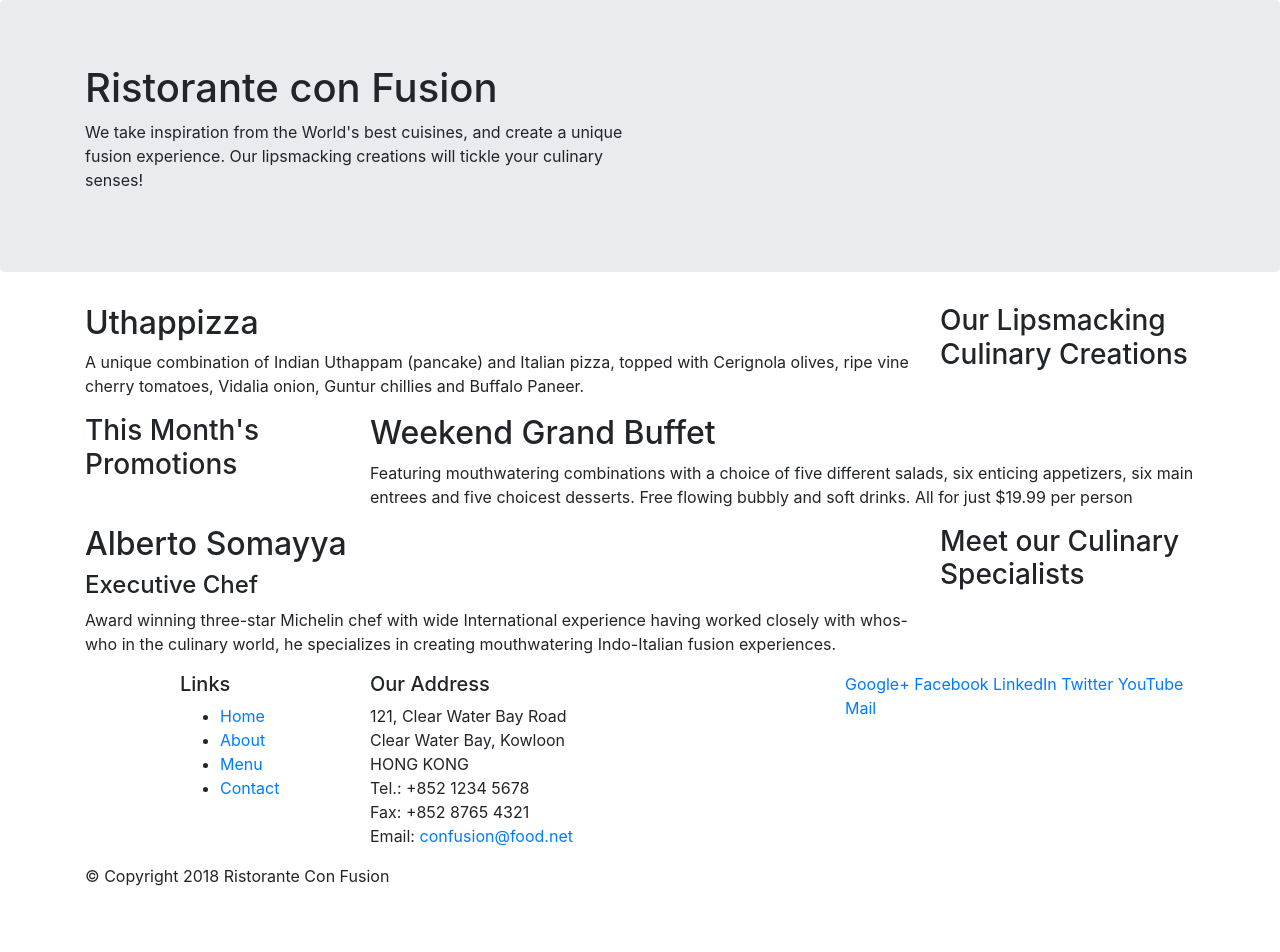
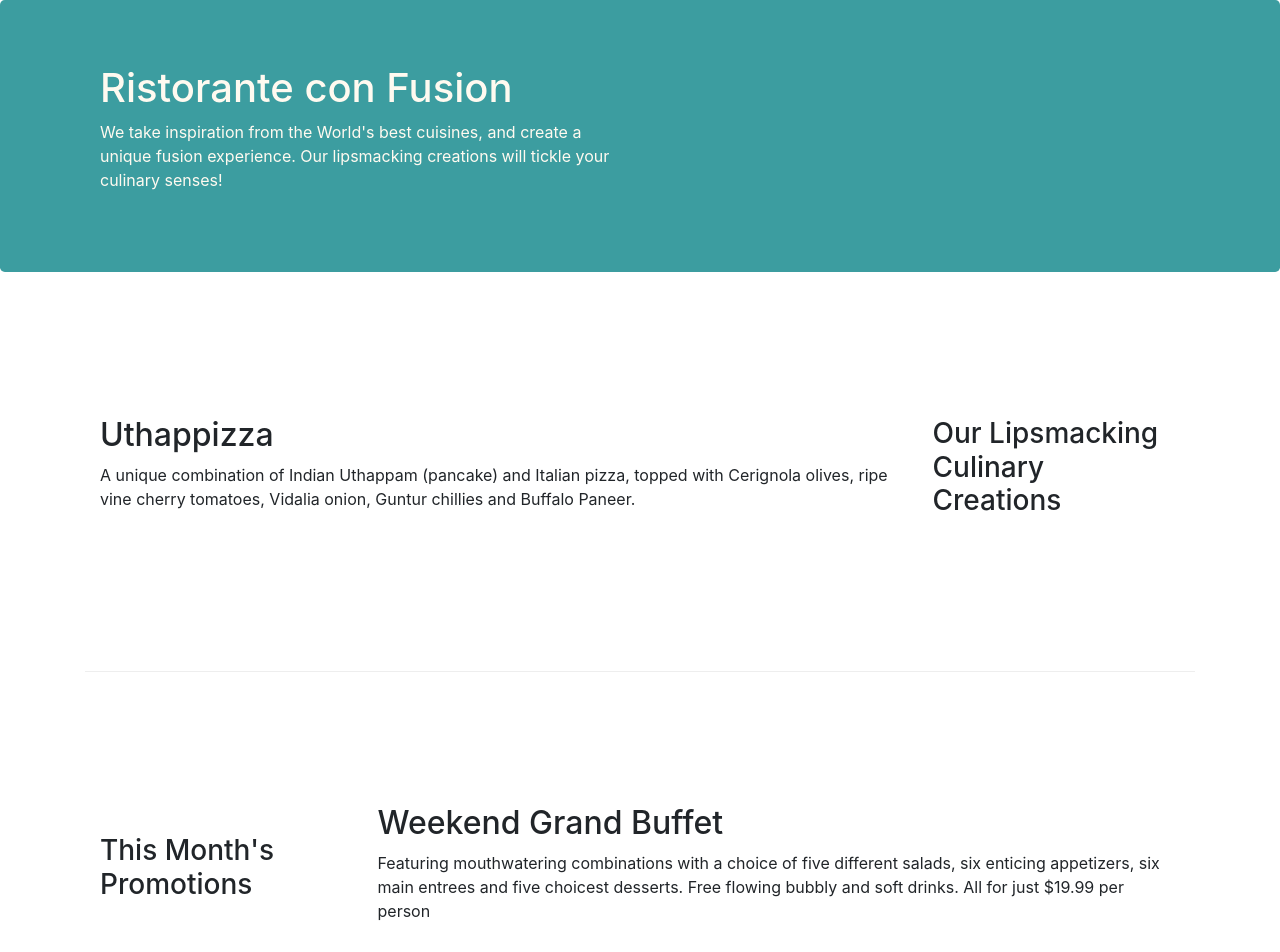
Before and after one commit to nikmaxott/confusion-website, a website: page index.html in a window 1280 px wide. Shown: the top 952 px of the page. Before the commit the page ends 904 px from the top, so only its background shows below. Drawn offline with nearby package versions, Linux system fonts and the light colour scheme.

Commit message:
Added CSS stylesheet

```diff
--- /dev/null
+++ b/css/styles.css
@@ -0,0 +1,30 @@
+.row-header {
+    margin: 0px auto;
+    padding: 0px auto;
+}
+
+.row-content {
+    margin: 0px auto;
+    padding: 50px 0px 50px 0px;
+    border-bottom: 1px ridge;
+    min-height: 400px;
+}
+
+.footer {
+    background-color: #79b2b4;
+    margin: 0px auto;
+    padding: 20px 0px 20px 0px;
+}
+
+.jumbotron {
+   padding: 70px 30px 70px 30x;
+   margin: 0px auto;
+   background-color: #3c9da0;
+   color: floralwhite
+}
+
+.address {
+    font-size: 80%;
+    margin: 0px;
+    color: #0f0f0f
+}
--- a/index.html
+++ b/index.html
@@ -9,6 +9,7 @@
 
     <!-- Bootstrap CSS -->
     <link rel="stylesheet" href="node_modules/bootstrap/dist/css/bootstrap.min.css">
+    <link rel="stylesheet" href="css/styles.css">
     <title>Ristorante Con Fusion</title>
 </head>
 
@@ -16,7 +17,7 @@
 
     <header class="jumbotron">
         <div class="container">
-            <div class="row">
+            <div class="row row-header">
                 <div class="col-12 col-sm-6">
                     <h1>Ristorante con Fusion</h1>
                     <p>We take inspiration from the World's best cuisines, and create a unique fusion experience. Our lipsmacking creations will tickle your culinary senses!</p>
@@ -28,7 +29,7 @@
     </header>
 
     <div class="container">
-        <div class="row">
+        <div class="row row-content align-items-center">
             <div class="col-12 col-sm-4 order-sm-last col-md-3">
                 <h3>Our Lipsmacking Culinary Creations</h3>
             </div>
@@ -39,7 +40,7 @@
         </div>
 
 
-        <div class="row">
+        <div class="row row-content align-items-center">
             <div class="col-12 col-sm-4 col-md-3">
                 <h3>This Month's Promotions</h3>
             </div>
@@ -49,7 +50,7 @@
             </div>
         </div>
 
-        <div class="row">
+        <div class="row row-content align-items-center">
             <div class="col-12 col-sm-4 order-sm-last col-md-3">
                 <h3>Meet our Culinary Specialists</h3>
             </div>
@@ -61,19 +62,19 @@
         </div>
     </div>
 
-    <footer>
+    <footer class="footer">
         <div class="container">
             <div class="row">
-                <div class="col-4 offset-1 col-sm-2" >
+                <div class="col-4 offset-1 order-sm-last col-sm-2" >
                     <h5>Links</h5>
-                    <ul>
+                    <ul class="list-unstyled">
                         <li><a href="#">Home</a></li>
                         <li><a href="#">About</a></li>
                         <li><a href="#">Menu</a></li>
                         <li><a href="#">Contact</a></li>
                     </ul>
                 </div>
-                <div class="col-7 col-sm-5">
+                <div class="col-7 order-sm-first col-sm-5">
                     <h5>Our Address</h5>
                     <address>
 		              121, Clear Water Bay Road<br>
@@ -84,8 +85,10 @@
 		              Email: <a href="mailto:confusion@food.net">confusion@food.net</a>
 		           </address>
                 </div>
-                <div class="col-12 col-sm-4">
-                    <div>
+           </div>
+           <div class="row justify-content-center">
+                <div class="col-12 col-sm-4 align-self-center">
+                    <div class="text-center">
                         <a href="http://google.com/+">Google+</a>
                         <a href="http://www.facebook.com/profile.php?id=">Facebook</a>
                         <a href="http://www.linkedin.com/in/">LinkedIn</a>
@@ -95,9 +98,9 @@
                     </div>
                 </div>
            </div>
-           <div class="row">
+           <div class="row justify-content-center">
                 <div class="col-auto">
-                    <p>© Copyright 2018 Ristorante Con Fusion</p>
+                    <p>© Copyright 2020 Ristorante Con Fusion</p>
                 </div>
            </div>
         </div>
```
